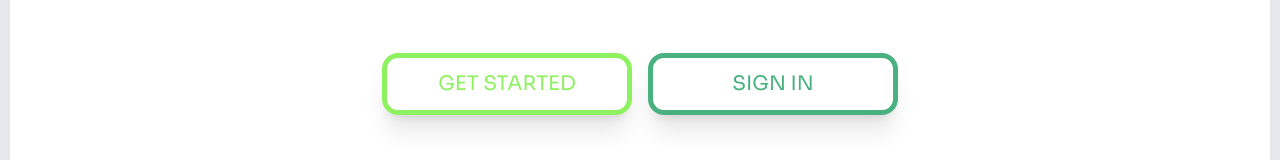
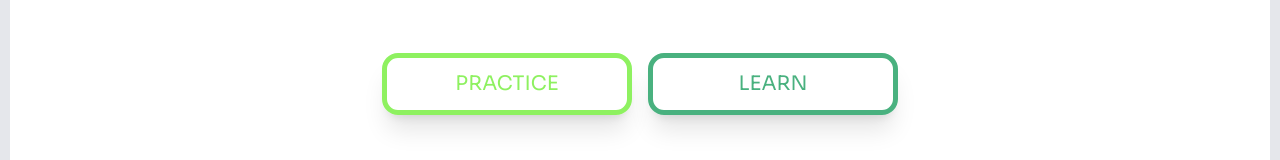
Before and after one commit to atpngo/asl, a React (Create React App) app in the folder frontend/: page / in a window 1280 px wide. Shown: the part 514-674 px from the top of the page. Built offline with nearby package versions, Linux system fonts and the light colour scheme.

Commit message:
edited routing and centered practice page

```diff
--- a/frontend/src/App.js
+++ b/frontend/src/App.js
@@ -1,8 +1,8 @@
 import {BrowserRouter as Router, Route, Routes} from "react-router-dom";
-import Practice from "./pages/Practice/Practice";
+import Learn from "./pages/Learn/Learn";
 import Landing from "./pages/Landing/Landing";
 import Test from "./pages/Test";
-import Learn from "./pages/Learn";
+import Practice from "./pages/Practice";
 
 function App()
 {
--- a/frontend/src/components/LandingButton.js
+++ b/frontend/src/components/LandingButton.js
@@ -21,7 +21,7 @@ function LandingButton(props)
     }
 
     return(
-        <button className="landing-btn" onMouseEnter={() => setHover(true)} onMouseLeave={() => setHover(false)} style={hover ? hoverStyle : style}>
+        <button className="landing-btn" onMouseEnter={() => setHover(true)} onMouseLeave={() => setHover(false)} style={hover ? hoverStyle : style} onClick={props.onClick}>
             <p className="text-xl">{props.children}</p>
         </button>
     )
--- a/frontend/src/components/Questions/MCQLetter.js
+++ b/frontend/src/components/Questions/MCQLetter.js
@@ -13,10 +13,10 @@ function MCQLetter({answer, options, variant, callback })
 
 
     return(
-        <div className="flex flex-col items-center gap-12">
+        <div className="flex flex-col items-center gap-12 h-screen justify-center">
             {/* Prompt */}
-            <div className="mt-10 thick-outline w-4/5 p-10 flex justify-center">
-                {variant === 'select' ? <p className="text-9xl lg:text-12xl p-0 m-0">{answer}</p> : <Sign className="w-full max-w-[350px]" value={answer}/>}
+            <div className="thick-outline w-4/5 p-10 flex justify-center">
+                {variant === 'select' ? <p className="text-9xl lg:text-12xl p-0 m-0">{answer}</p> : <Sign className="w-full max-w-[300px]" value={answer}/>}
             </div>
 
             {/* What letter is this? */}
--- a/frontend/src/pages/Landing/Landing.js
+++ b/frontend/src/pages/Landing/Landing.js
@@ -24,11 +24,11 @@ function Landing()
             </div>
 
             <div className="flex flex-col max-w-full items-center gap-4 lg:flex-row">
-                <LandingButton color="#8EF160">
-                    GET STARTED
+                <LandingButton color="#8EF160" onClick={() => navigate('/practice')}>
+                    PRACTICE
                 </LandingButton>
-                <LandingButton color="#49B17F">
-                    SIGN IN
+                <LandingButton color="#49B17F" onClick={() => navigate('/learn')}>
+                    LEARN
                 </LandingButton>
             </div>
         </div>
--- a/frontend/src/pages/Practice/Practice.js
+++ b/frontend/src/pages/Learn/Learn.js
@@ -5,10 +5,10 @@ import * as cam from '@mediapipe/camera_utils';
 import * as draw from '@mediapipe/drawing_utils';
 import {useRef, useEffect, useState} from 'react';
 import * as ml5 from "ml5";
-import './Practice.css';
+import './Learn.css';
 import Sign from '../../components/Sign';
 
-function Practice()
+function Learn()
 {
   const webCamRef = useRef(null);
   const canvasRef = useRef(null);
@@ -166,4 +166,4 @@ function Practice()
   )
 }
 
-export default Practice;
+export default Learn;
--- a/frontend/src/pages/Learn.js
+++ b/frontend/src/pages/Practice.js
@@ -6,7 +6,7 @@ import { Howl } from 'howler';
 import { motion, AnimatePresence } from "framer-motion";
 
 
-function Learn()
+function Practice()
 {
     const alphabet = ['A', 'B', 'C', 'D', 'E', 'F', 'G', 'H', 'I', 'J', 'K', 'L', 'M', 'N', 'O', 'P', 'Q', 'R', 'S', 'T', 'U', 'V', 'W', 'X', 'Y', 'Z'];
 
@@ -108,4 +108,4 @@ function Learn()
     )
 }
 
-export default Learn;
+export default Practice;
```
Also changed, not shown: frontend/src/pages/Learn/Learn.css (renamed from frontend/src/pages/Practice/Practice.css).
